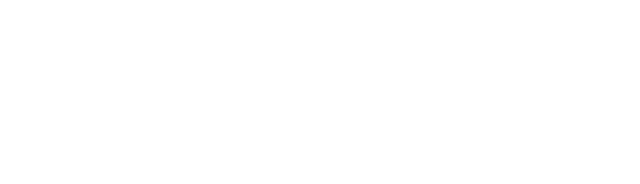
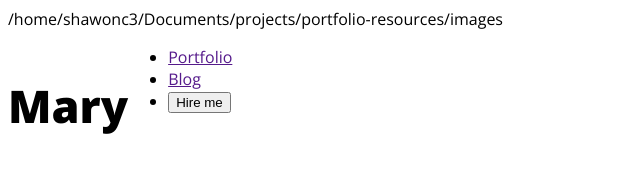
Before and after one commit to mohammedibrahimshawon/Dev-portfolio, a plain HTML site: page index.html in a window 1280 px wide. Shown: the whole page, without its empty margins (0-640 px from the left). Drawn offline with nearby package versions, Linux system fonts and the light colour scheme.

Commit message:
building design from figma

```diff
--- a/index.html
+++ b/index.html
@@ -1,13 +1,25 @@
 <!DOCTYPE html>
 <html lang="en">
 <head>
-    <meta charset="UTF-8">
+    <meta charset="UTF-8">/home/shawonc3/Documents/projects/portfolio-resources/images
     <meta name="viewport" content="width=device-width, initial-scale=1.0">
     <title>Developer Portfolio</title>
-</head>
-<body>
+    <link rel="preconnect" href="https://fonts.googleapis.com">
+<link rel="preconnect" href="https://fonts.gstatic.com" crossorigin>
+<link href="https://fonts.googleapis.com/css2?family=Open+Sans:ital,wght@0,300..800;1,300..800&display=swap" rel="stylesheet">
+    <link rel="stylesheet" href="styles.css/portfolio.css">
+<body class="open-sans-normal">
     <header>
+         <nav>
+            <h3 class="nav-title">Ma<span class="text-primarygi">r</span>y</h3>
+            <ul>
+                <li><a href="">Portfolio</a></li>
+                <li><a href="">Blog</a></li>
+                <li><a href=""><button>Hire me</button></a></li>
 
+
+            </ul>
+         </nav>
 
     </header>
     <main>
--- /dev/null
+++ b/styles.css/portfolio.css
@@ -0,0 +1,23 @@
+
+.open-sans-normal {
+  font-family: "Open Sans", sans-serif;
+  font-optical-sizing: auto;
+  font-weight: <weight>;
+  font-style: normal;
+  font-variation-settings:
+    "wdth" 100;
+}
+
+/* shared style */
+.text-primary{
+    color: #fd6e0a;;
+}
+/* nav */
+nav{
+    display: flex;
+}
+.nav-title{
+    font-weight: 800;
+    font-size: 45px;
+
+}
```
